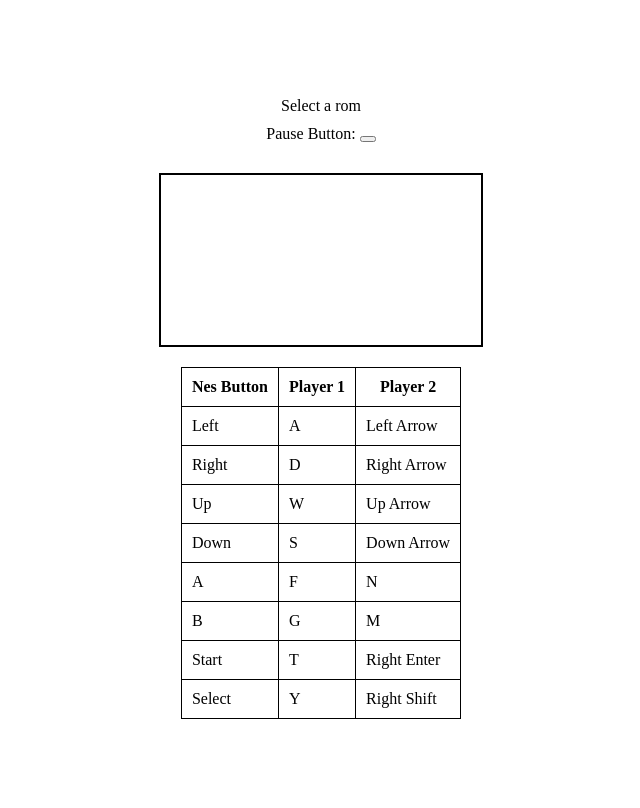
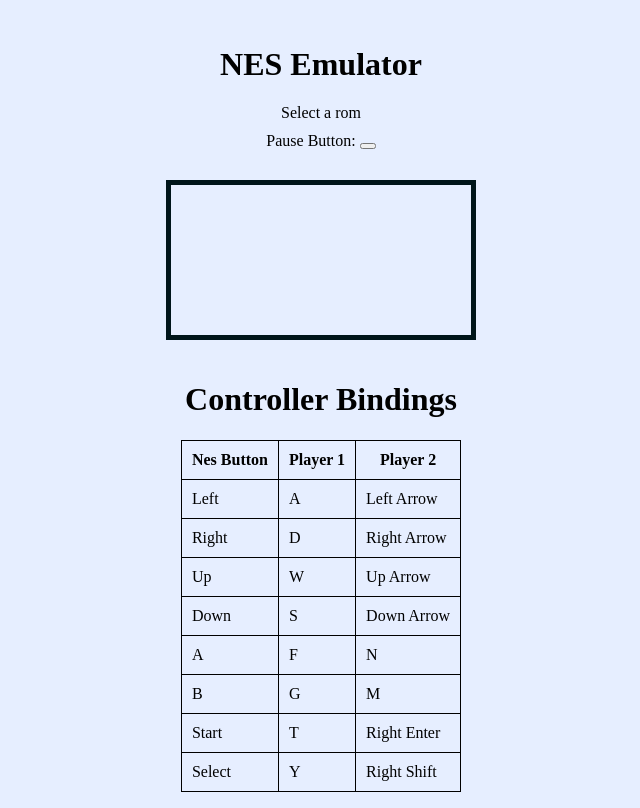
Before and after one commit to maximveligan/maximveligan.github.io, a plain HTML site: page index.html in a window 1280 px wide. Shown: the whole page, without its empty margins (327-967 px from the left). Drawn offline with nearby package versions, Linux system fonts and the light colour scheme.

Commit message:
More formatting

```diff
--- a/index.html
+++ b/index.html
@@ -5,6 +5,7 @@
     <title>Nes Emulator</title>
     <style>
       body {
+        background-color: #E6EEFF;
         position: absolute;
         top: 0;
         left: 0;
@@ -33,12 +34,12 @@
           display:inline;
       }
       #nes-wasm-canvas {
-        padding: 10px;
         margin: 20px;
-        border: 2px solid black;
+        border: 5px solid #00151A;
       }
     </style>
   </head>
+  <h1>NES Emulator</h1>
   <input type="file" id="file-input" style="display:none;"/>
   <label for="file-input" class="button">Select a rom</label>
   <body>
@@ -49,6 +50,7 @@
     </div>
     <canvas id="nes-wasm-canvas"></canvas>
     <script src="./bootstrap.js"></script>
+    <h1>Controller Bindings</h1>
     <table cellpadding="10">
       <tr>
         <th>Nes Button</th>
```
Also changed, not shown: 0.bootstrap.js (+1 -1 lines).
